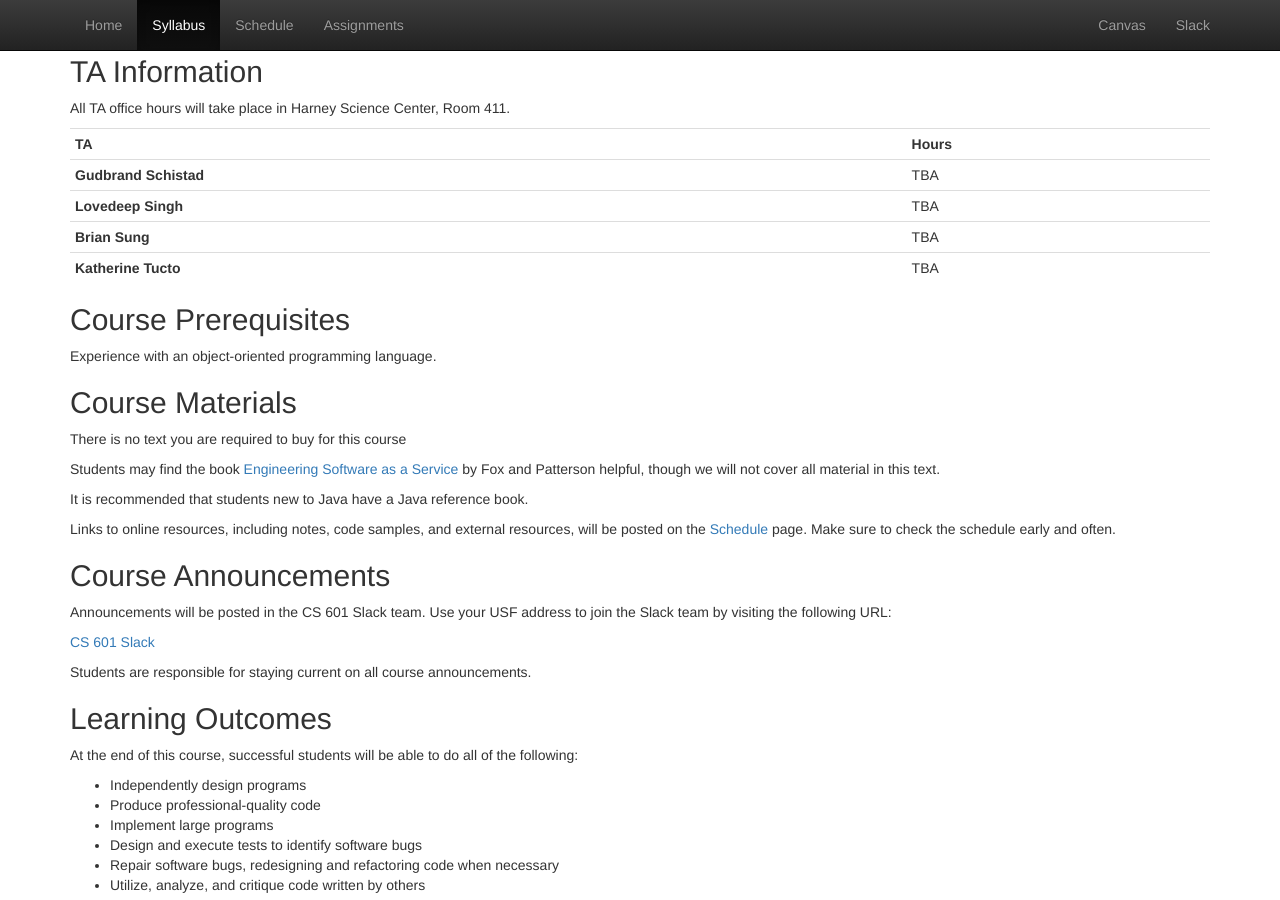
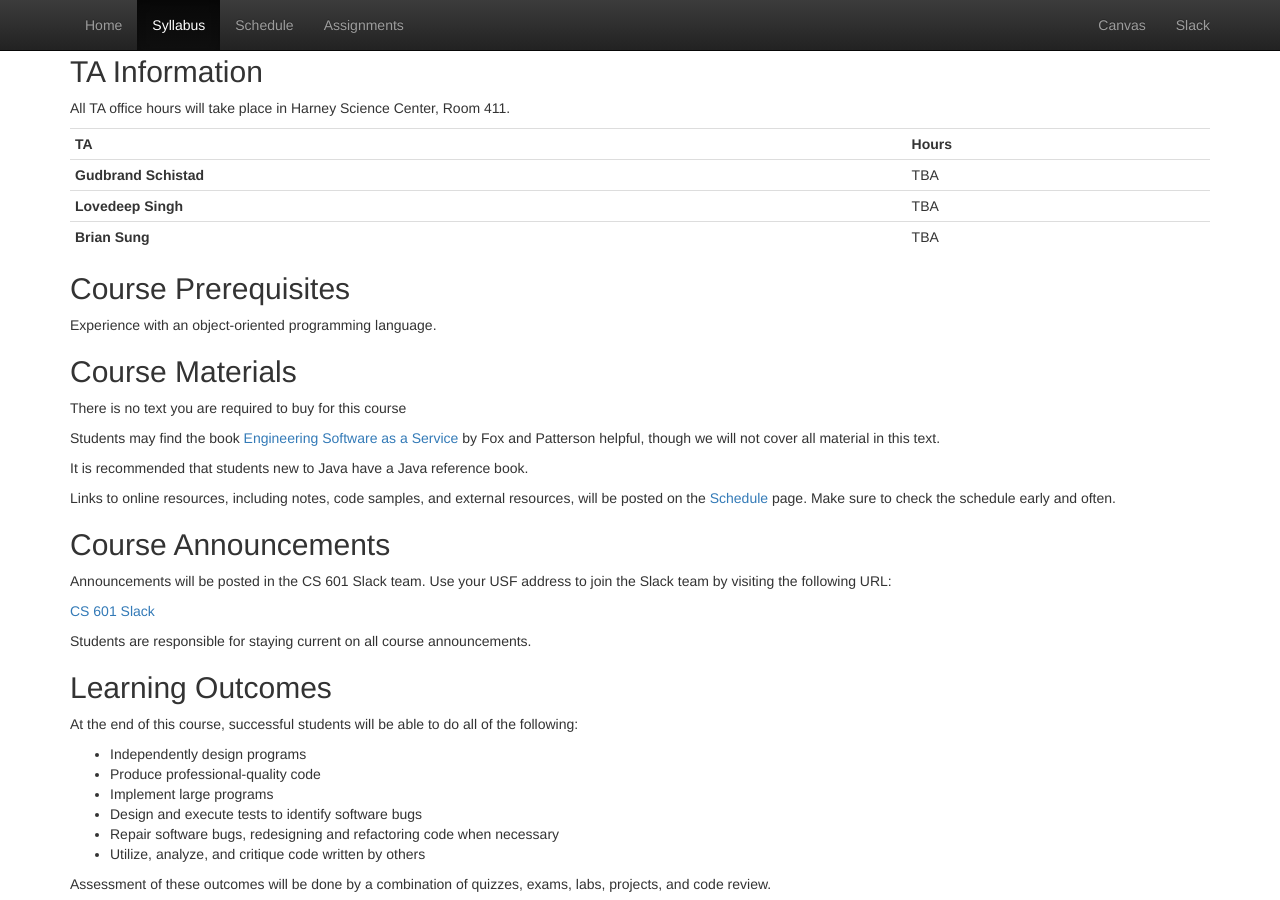
Before and after one commit to CS601-F18/cs601-f18.github.io, a Jekyll site: the page built from syllabus.html, in a window 1280 px wide and 900 px high, scrolled down 440 px. Built offline with Jekyll 4.4.1, drawn with Linux system fonts in a browser that asks for light colours.

Commit message:
update tas

```diff
--- a/syllabus.html
+++ b/syllabus.html
@@ -42,11 +42,6 @@ title: Syllabus
       <td><strong>Brian Sung</strong></td>
       <td>TBA</td>
     </tr>
-    <tr>
-      <td><strong>Katherine Tucto</strong></td>
-      <td>TBA</td>
-    </tr>
-
   </tbody>
 </table>
 
```
